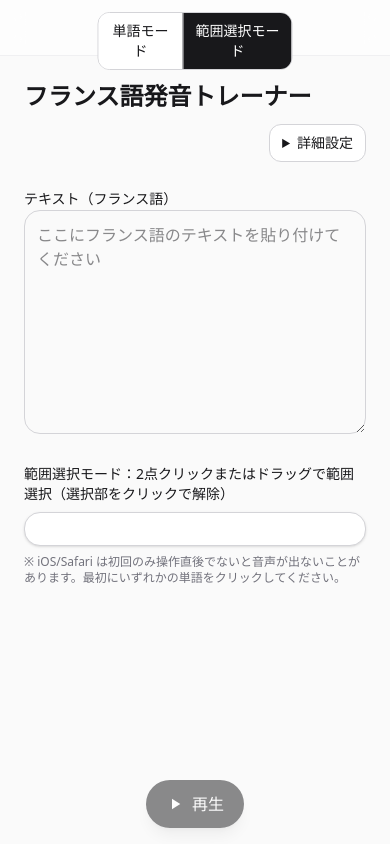
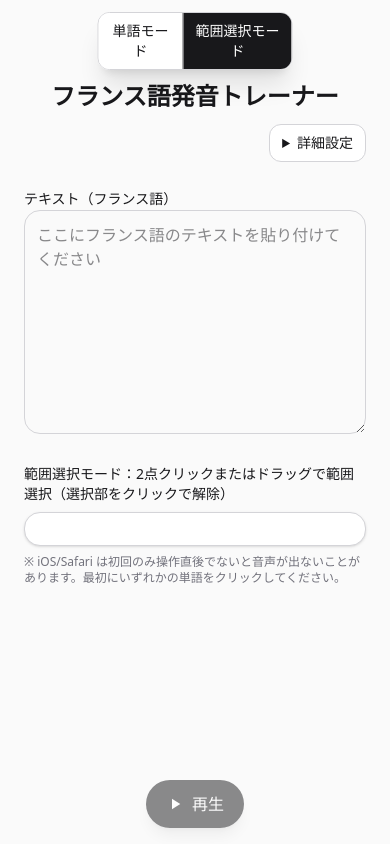
Before and after one commit to Yuta-NoobCoder/french-pronunciation-trainer, a React (Vite) app: page / in a window 390 px wide. Built offline with nearby package versions, Linux system fonts and the light colour scheme.

Commit message:
タイトルをcenter

```diff
--- a/src/App.tsx
+++ b/src/App.tsx
@@ -224,15 +224,15 @@ export default function FrenchPracticeApp() {
 
   return (
     <div className="min-h-screen bg-zinc-50 text-zinc-900 sm:pt-0 pt-14 pb-24 sm:pb-0">
-      {/* Mobile top blur background under fixed tabs */}
-      <div className="sm:hidden fixed top-0 inset-x-0 h-14 bg-white/60 backdrop-blur-md z-30 border-b border-zinc-200/50" />
       <div className="max-w-5xl mx-auto p-6 space-y-6">
         <header className="flex flex-col gap-3 sm:flex-row sm:items-center sm:justify-between">
-          <h1 className="text-2xl font-semibold">フランス語発音トレーナー</h1>
+          <h1 className="text-2xl font-semibold text-center">
+            フランス語発音トレーナー
+          </h1>
 
           <div className="flex flex-wrap items-center gap-3 w-full sm:w-auto">
             {/* Mode toggle */}
-            <div className="inline-flex rounded-xl border border-zinc-300 overflow-hidden fixed top-3 left-1/2 -translate-x-1/2 z-40 sm:static sm:translate-x-0 sm:top-auto sm:left-auto bg-white">
+            <div className="inline-flex rounded-xl border border-zinc-300 overflow-hidden fixed top-3 left-1/2 -translate-x-1/2 z-40 sm:static sm:translate-x-0 sm:top-auto sm:left-auto bg-white/95 shadow-xl sm:bg-white sm:shadow-none">
               <button
                 className={
                   "px-3 py-2 text-sm " +
```
